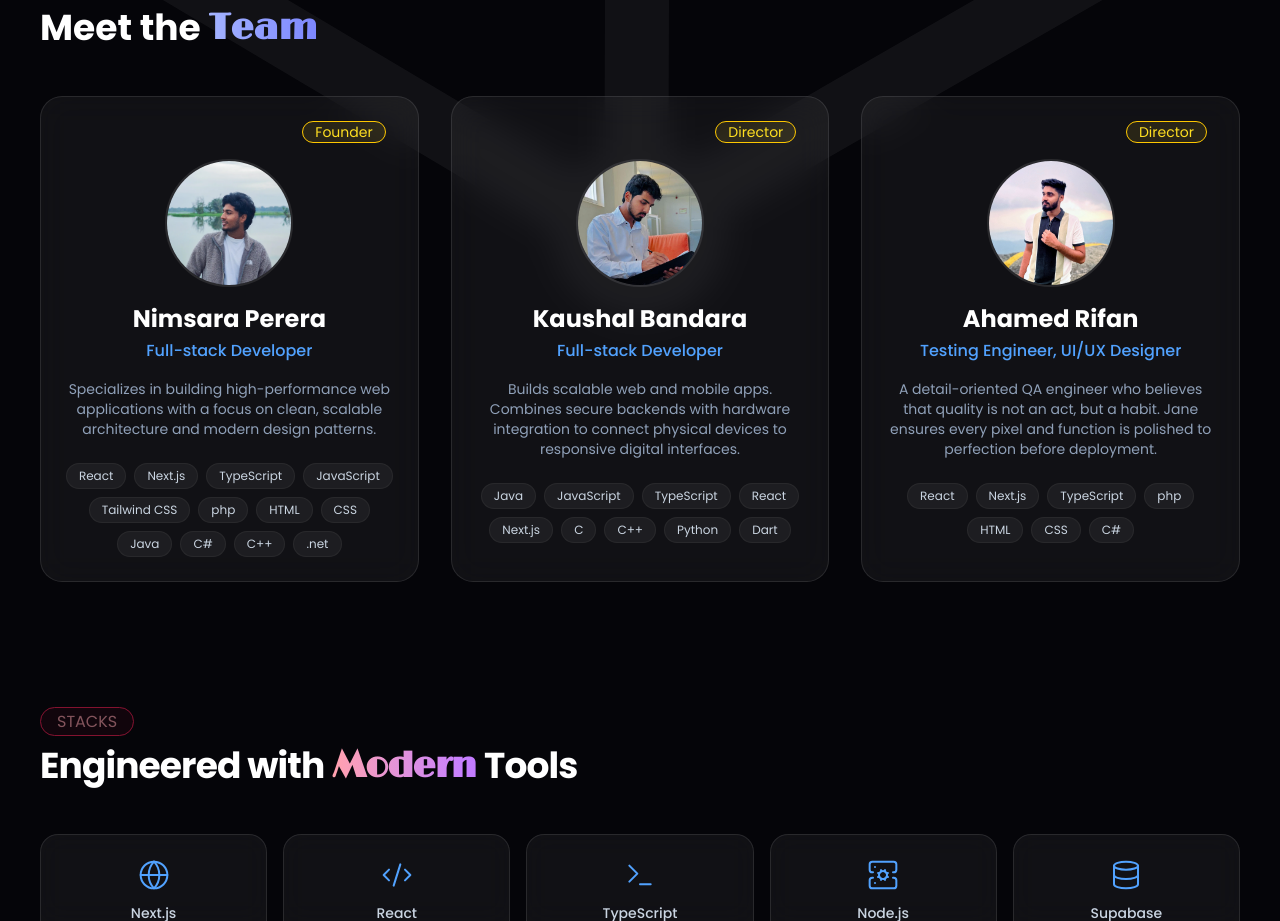
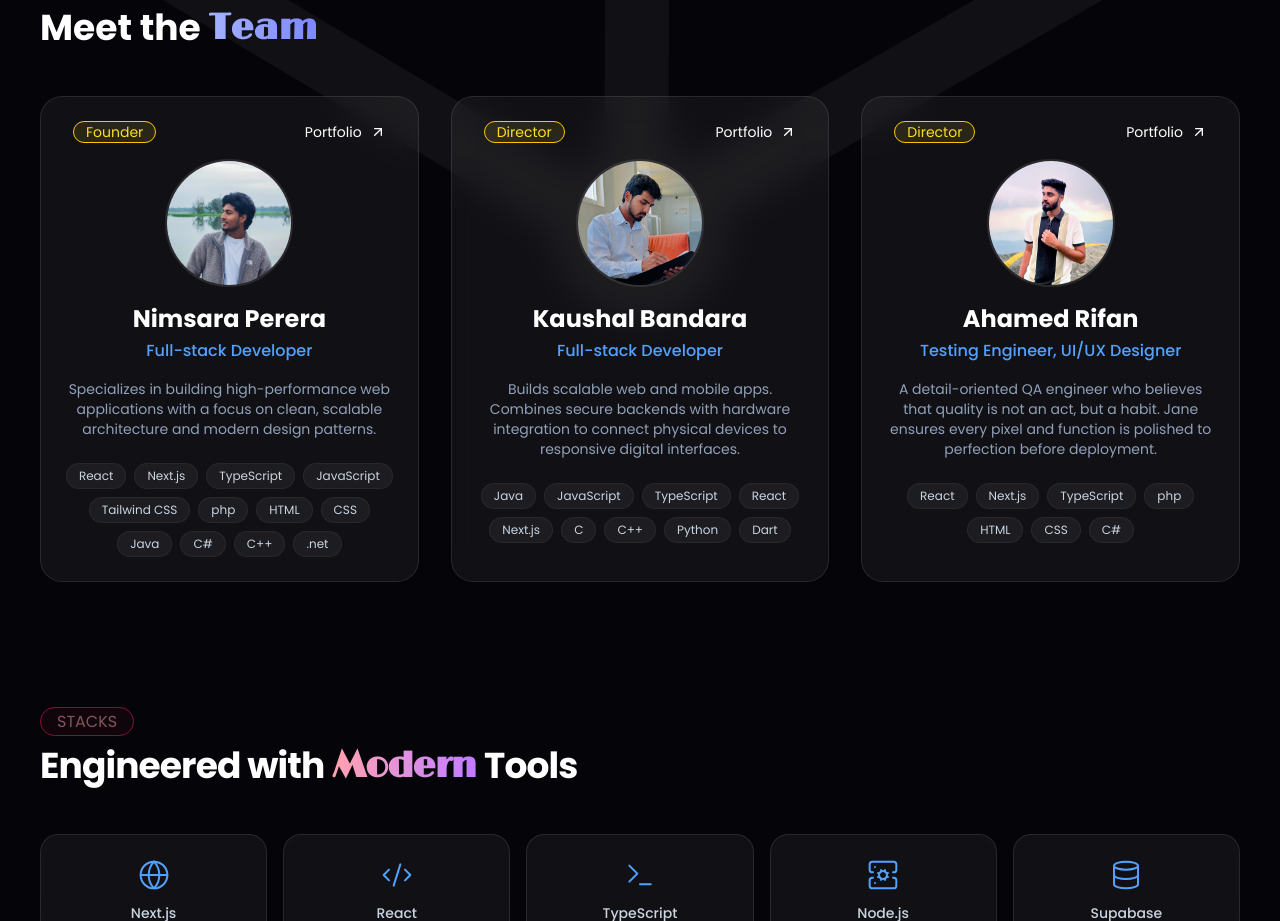
Before and after one commit to SHASHiYA32/DevDynamo-portfolio, a Next.js app: page / in a window 1280 px wide. Shown: the part 1682-2603 px from the top of the page. Built offline with nearby package versions, Linux system fonts and the light colour scheme; a web font is replaced by a local one.

Commit message:
portfolios

```diff
--- a/src/app/page.tsx
+++ b/src/app/page.tsx
@@ -31,6 +31,8 @@ import {
   Smartphone,
   ArrowUpRight,
   CodeXml,
+  MoveRight,
+  MoveRightIcon,
 } from "lucide-react";
 import { Card, CardContent } from "@/components/ui/card";
 import { Badge } from "@/components/ui/badge";
@@ -143,6 +145,7 @@ const teamMembers = [
     ],
     photo: "/team/nimsara.png",
     position: "Founder",
+    portfolio: "https://shashintha-nimsara.vercel.app",
   },
   {
     name: "Kaushal Bandara",
@@ -160,8 +163,9 @@ const teamMembers = [
       "Python",
       "Dart",
     ],
-    photo: "/team/Bkaushal.JPG",
+    photo: "/team/Bkaushal.jpg",
     position: "Director",
+    portfolio: "",
   },
   {
     name: "Ahamed Rifan",
@@ -171,6 +175,7 @@ const teamMembers = [
     skills: ["React", "Next.js", "TypeScript", "php", "HTML", "CSS", "C#"],
     photo: "/team/ahamed.jpeg",
     position: "Director",
+    portfolio: "",
   },
 ];
 
@@ -458,7 +463,8 @@ export default function DevDynamoPage() {
                   variants={itemVariants}
                   className="bg-white/5 border border-white/10 p-6 rounded-3xl backdrop-blur-lg flex flex-col items-center text-center gap-4 hover:border-blue-500/30 transition-all"
                 >
-                  <div className="w-full flex flex-col items-end px-2 text-sm">
+                  <div className="w-full flex flex-row-reverse justify-between px-2 text-sm">
+                    <a href={member.portfolio} className="flex flex-row items-center gap-2 hover:text-blue-500 transition-all">Portfolio <ArrowUpRight className="h-4 w-4"/></a>
                     <span className="border border-yellow-400 text-yellow-300 bg-amber-300/10 px-3 rounded-2xl ">
                       {member.position}
                     </span>
```
